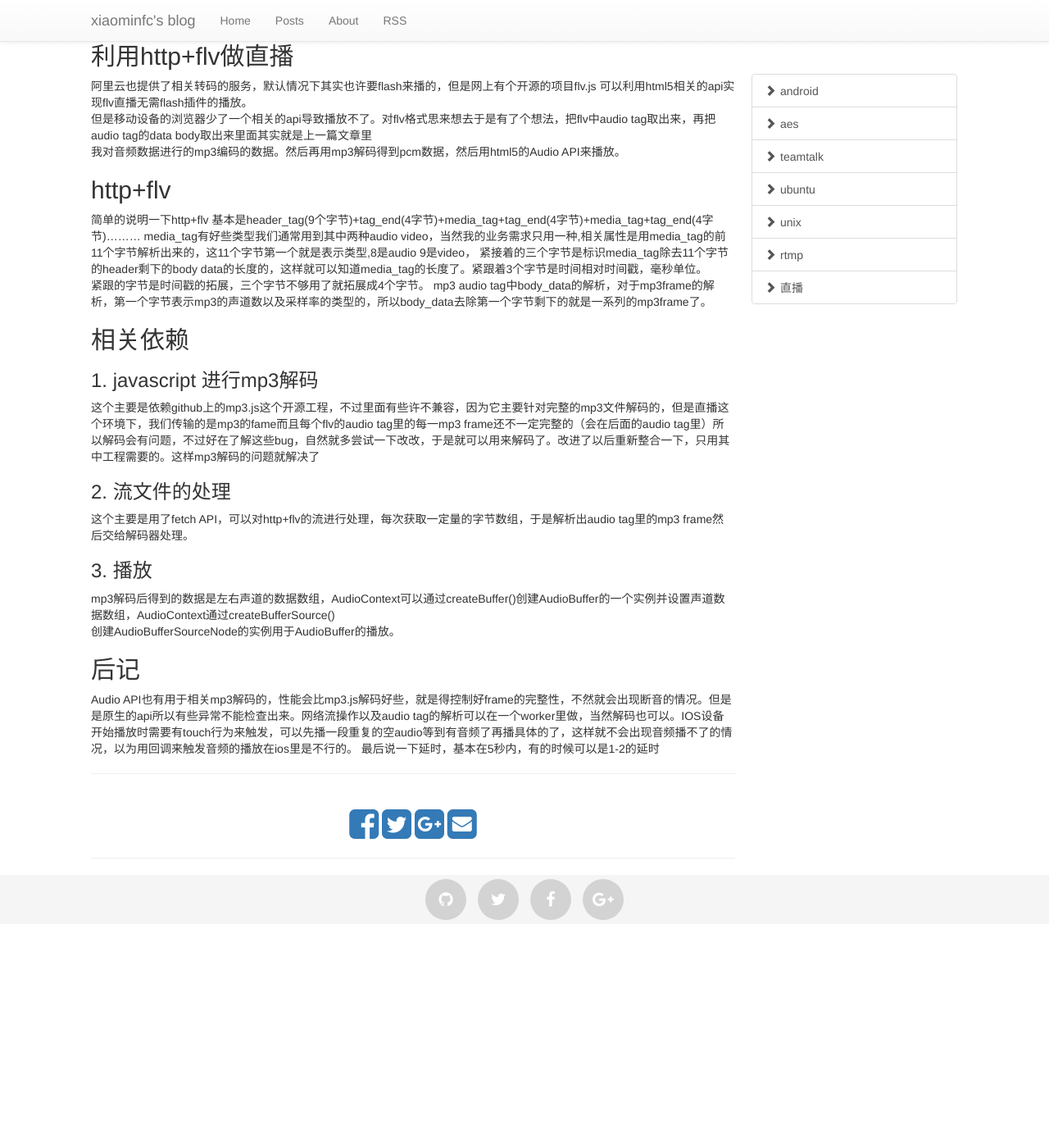
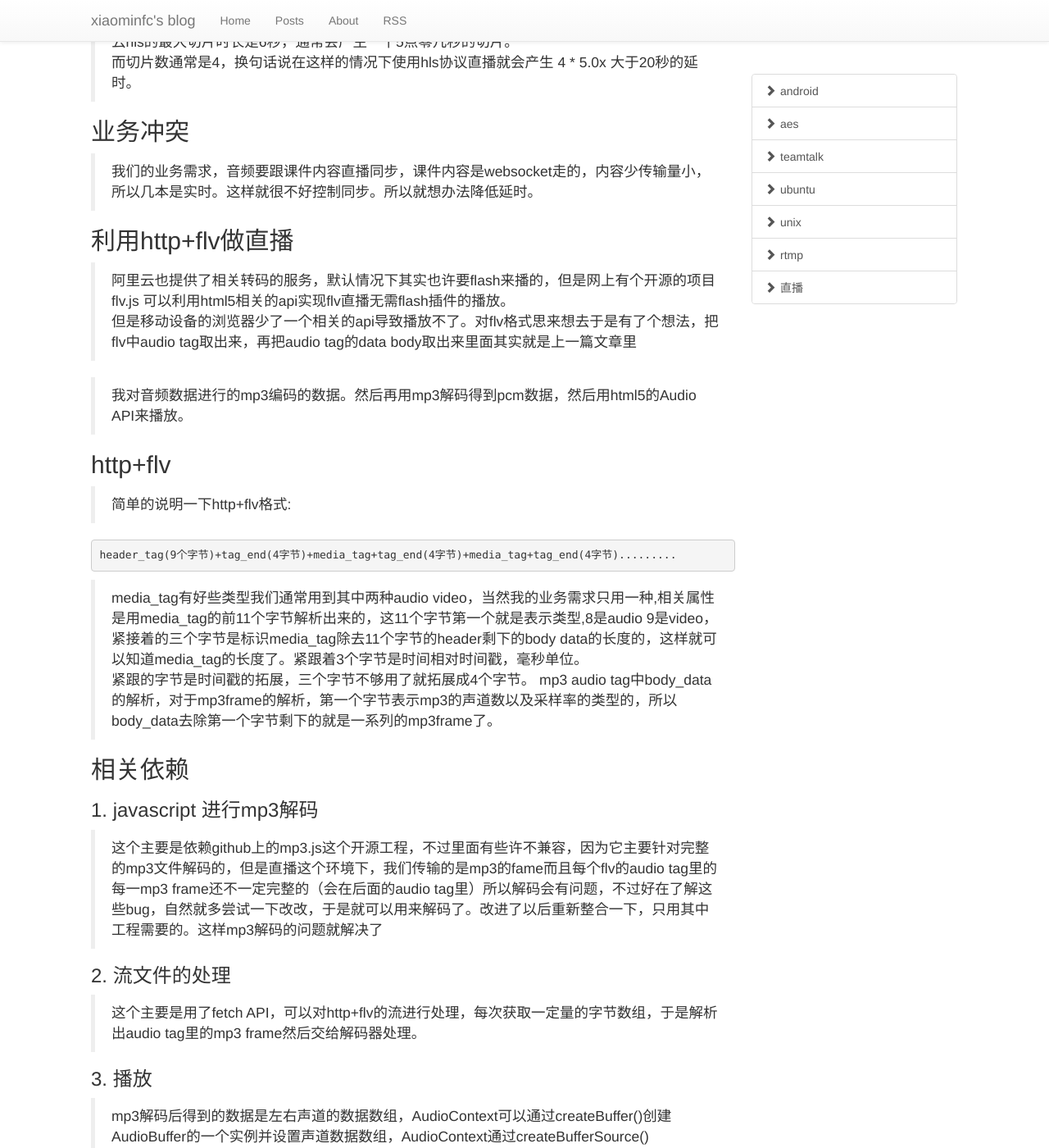
Before and after one commit to xiaominfc/xiaominfc.github.io, a Jekyll site: the page built from _posts/2017-07-28-移动端音频直播.md, in a window 1280 px wide and 1400 px high, scrolled down 557 px. Shown: the whole window at 82% size. Built offline with Jekyll 4.4.1, drawn with Linux system fonts in a browser that asks for light colours; before the commit the page ends 1684 px from its top, so only the background shows below that; some of the changed text lies outside the part shown.

Commit message:
update  post

```diff
--- a/_posts/2017-07-28-移动端音频直播.md
+++ b/_posts/2017-07-28-移动端音频直播.md
@@ -8,27 +8,38 @@ categories: 直播
 ---
 
 ## 前言:
-  直播现在很火,公司有个在线教育的项目里面也用到了直播，做在线课程，业务需求所以我们只需要开发音频直播，之前的一篇文章介绍了夸pc平台推流端的实现。
-但是在移动端网页播放会有个问题，rtmp协议在网页上播放需要flash支持，但是现在的手机很少有装flash的,ios设备更是没有。所以不能采用rtmp协议来播放直播。
-我们公司推流的服务用了阿里云的，对于ios移动设备，苹果官方也提倡了一种hls的协议来做直播，html5支持。阿里云也提供了相关的转码服务了。一切都很正常。
+
+>直播现在很火,公司有个在线教育的项目里面也用到了直播，做在线课程，业务需求所以我们只需要开发音频直播，之前的一篇文章介绍了夸pc平台推流端的实现。
+
+>但是在移动端网页播放会有个问题，rtmp协议在网页上播放需要flash支持，但是现在的手机很少有装flash的,ios设备更是没有。所以不能采用rtmp协议来播放直播。
+
+>我们公司推流的服务用了阿里云的，对于ios移动设备，苹果官方也提倡了一种hls的协议来做直播，html5支持。阿里云也提供了相关的转码服务了。一切都很正常。
 但是了解hls协议后，就明白了hls会产生“切片时长*切片个数”的延时时长。
 
 ## 阿里云直播使用hls协议产生的延时时长
-  前文说到延时时长是: 切片时长*切片个数，关于在阿里云使用hls协议直播的测试结果来看，阿里云hls的最大切片时长是6秒，通常会产生一个5点零几秒的切片。
+
+>前文说到延时时长是: 切片时长*切片个数，关于在阿里云使用hls协议直播的测试结果来看，阿里云hls的最大切片时长是6秒，通常会产生一个5点零几秒的切片。
 而切片数通常是4，换句话说在这样的情况下使用hls协议直播就会产生 4 * 5.0x 大于20秒的延时。
 
 ## 业务冲突
-  我们的业务需求，音频要跟课件内容直播同步，课件内容是websocket走的，内容少传输量小，所以几本是实时。这样就很不好控制同步。所以就想办法降低延时。
+
+>我们的业务需求，音频要跟课件内容直播同步，课件内容是websocket走的，内容少传输量小，所以几本是实时。这样就很不好控制同步。所以就想办法降低延时。
 
 ## 利用http+flv做直播
-  阿里云也提供了相关转码的服务，默认情况下其实也许要flash来播的，但是网上有个开源的项目flv.js 可以利用html5相关的api实现flv直播无需flash插件的播放。
+
+>阿里云也提供了相关转码的服务，默认情况下其实也许要flash来播的，但是网上有个开源的项目flv.js 可以利用html5相关的api实现flv直播无需flash插件的播放。
 但是移动设备的浏览器少了一个相关的api导致播放不了。对flv格式思来想去于是有了个想法，把flv中audio tag取出来，再把audio tag的data body取出来里面其实就是上一篇文章里
-我对音频数据进行的mp3编码的数据。然后再用mp3解码得到pcm数据，然后用html5的Audio API来播放。
+
+>我对音频数据进行的mp3编码的数据。然后再用mp3解码得到pcm数据，然后用html5的Audio API来播放。
 
 ## http+flv
-  简单的说明一下http+flv
-  基本是header_tag(9个字节)+tag_end(4字节)+media_tag+tag_end(4字节)+media_tag+tag_end(4字节).........
-  media_tag有好些类型我们通常用到其中两种audio video，当然我的业务需求只用一种,相关属性是用media_tag的前11个字节解析出来的，这11个字节第一个就是表示类型,8是audio 9是video，
+>简单的说明一下http+flv格式:
+
+~~~
+header_tag(9个字节)+tag_end(4字节)+media_tag+tag_end(4字节)+media_tag+tag_end(4字节).........
+~~~
+
+>media_tag有好些类型我们通常用到其中两种audio video，当然我的业务需求只用一种,相关属性是用media_tag的前11个字节解析出来的，这11个字节第一个就是表示类型,8是audio 9是video，
 紧接着的三个字节是标识media_tag除去11个字节的header剩下的body data的长度的，这样就可以知道media_tag的长度了。紧跟着3个字节是时间相对时间戳，毫秒单位。
 紧跟的字节是时间戳的拓展，三个字节不够用了就拓展成4个字节。
   mp3 audio tag中body_data的解析，对于mp3frame的解析，第一个字节表示mp3的声道数以及采样率的类型的，所以body_data去除第一个字节剩下的就是一系列的mp3frame了。
@@ -36,15 +47,17 @@ categories: 直播
 ## 相关依赖
 
 ### 1. javascript 进行mp3解码
-  这个主要是依赖github上的mp3.js这个开源工程，不过里面有些许不兼容，因为它主要针对完整的mp3文件解码的，但是直播这个环境下，我们传输的是mp3的fame而且每个flv的audio tag里的每一mp3 frame还不一定完整的（会在后面的audio tag里）所以解码会有问题，不过好在了解这些bug，自然就多尝试一下改改，于是就可以用来解码了。改进了以后重新整合一下，只用其中工程需要的。这样mp3解码的问题就解决了
+
+>这个主要是依赖github上的mp3.js这个开源工程，不过里面有些许不兼容，因为它主要针对完整的mp3文件解码的，但是直播这个环境下，我们传输的是mp3的fame而且每个flv的audio tag里的每一mp3 frame还不一定完整的（会在后面的audio tag里）所以解码会有问题，不过好在了解这些bug，自然就多尝试一下改改，于是就可以用来解码了。改进了以后重新整合一下，只用其中工程需要的。这样mp3解码的问题就解决了
 
 ### 2. 流文件的处理
-  这个主要是用了fetch API，可以对http+flv的流进行处理，每次获取一定量的字节数组，于是解析出audio tag里的mp3 frame然后交给解码器处理。
+>这个主要是用了fetch API，可以对http+flv的流进行处理，每次获取一定量的字节数组，于是解析出audio tag里的mp3 frame然后交给解码器处理。
 
 ### 3. 播放
-  mp3解码后得到的数据是左右声道的数据数组，AudioContext可以通过createBuffer()创建AudioBuffer的一个实例并设置声道数据数组，AudioContext通过createBufferSource()
+>mp3解码后得到的数据是左右声道的数据数组，AudioContext可以通过createBuffer()创建AudioBuffer的一个实例并设置声道数据数组，AudioContext通过createBufferSource()
 创建AudioBufferSourceNode的实例用于AudioBuffer的播放。
 
 ## 后记
-  Audio API也有用于相关mp3解码的，性能会比mp3.js解码好些，就是得控制好frame的完整性，不然就会出现断音的情况。但是是原生的api所以有些异常不能检查出来。网络流操作以及audio tag的解析可以在一个worker里做，当然解码也可以。IOS设备开始播放时需要有touch行为来触发，可以先播一段重复的空audio等到有音频了再播具体的了，这样就不会出现音频播不了的情况，以为用回调来触发音频的播放在ios里是不行的。
-  最后说一下延时，基本在5秒内，有的时候可以是1-2的延时
+>Audio API也有用于相关mp3解码的，性能会比mp3.js解码好些，就是得控制好frame的完整性，不然就会出现断音的情况。但是是原生的api所以有些异常不能检查出来。网络流操作以及audio tag的解析可以在一个worker里做，当然解码也可以。IOS设备开始播放时需要有touch行为来触发，可以先播一段重复的空audio等到有音频了再播具体的了，这样就不会出现音频播不了的情况，以为用回调来触发音频的播放在ios里是不行的。
+
+>最后说一下延时，基本在5秒内，有的时候可以是1-2的延时
```
